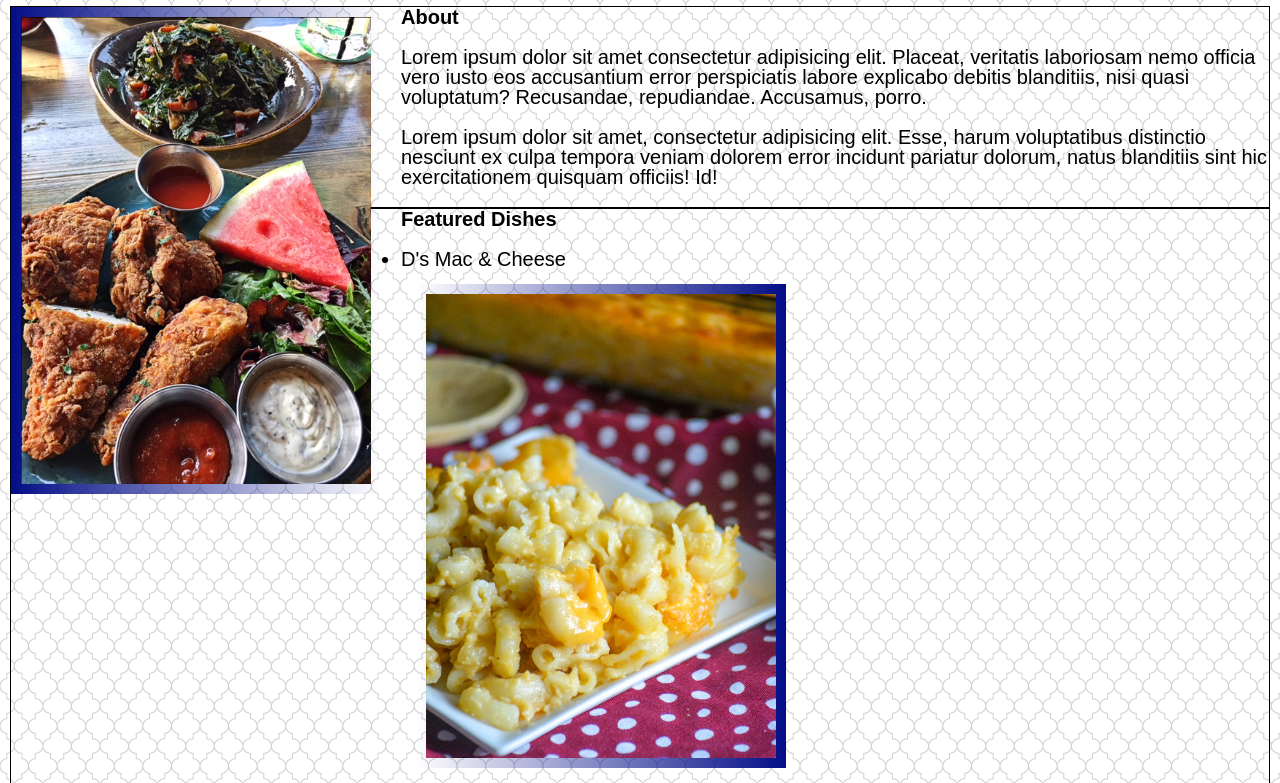
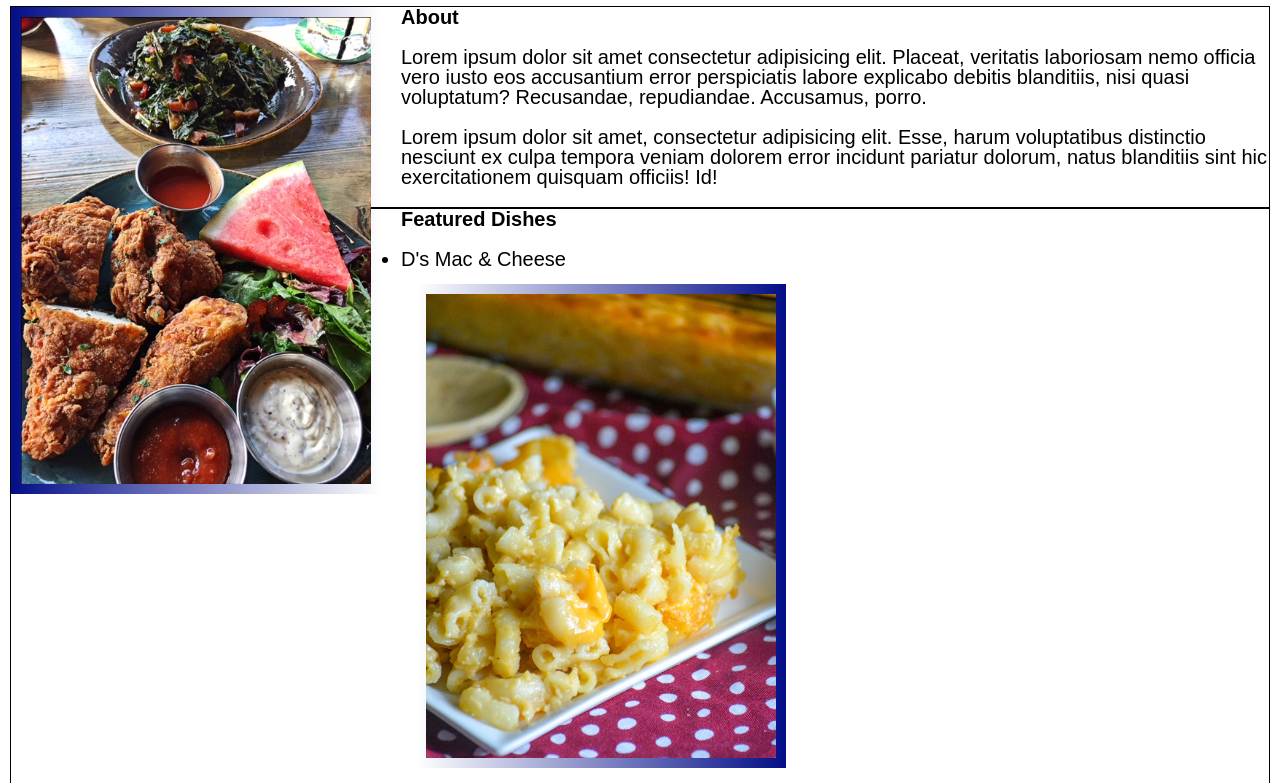
Before and after one commit to uncrownedthrone/pt-jays-southern-kitchen, a website: page public/index.html in a window 1280 px wide. Shown: the part 174-957 px from the top of the page. Drawn offline with Linux system fonts and the light colour scheme.

Commit message:
removed background

```diff
--- a/public/screen.css
+++ b/public/screen.css
@@ -1,6 +1,6 @@
 :root {
 	font: 20px / 1 sans-serif;
-  font-family: 'PT Sans Narrow', sans-serif;
+	font-family: "PT Sans Narrow", sans-serif;
 }
 
 html {
@@ -19,10 +19,10 @@ header {
 body {
 	margin: 10px;
 	min-height: 100%;
-  background-image: url('images/hotel-wallpaper.jpg');
 }
 
-h1, h3 {
+h1,
+h3 {
 	text-align: center;
 }
 
@@ -32,11 +32,13 @@ img {
 	padding: 10px;
 }
 
-.first, .catfish {
+.first,
+.catfish {
 	background: linear-gradient(to left, transparent, rgb(3, 14, 135));
 }
 
-.maccheese, .chix {
+.maccheese,
+.chix {
 	background: linear-gradient(to right, transparent, rgb(3, 14, 135));
 }
 
```
Lines whose indentation alone changed are shown as unchanged.
